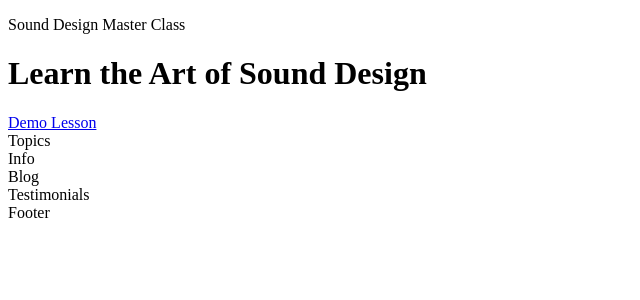
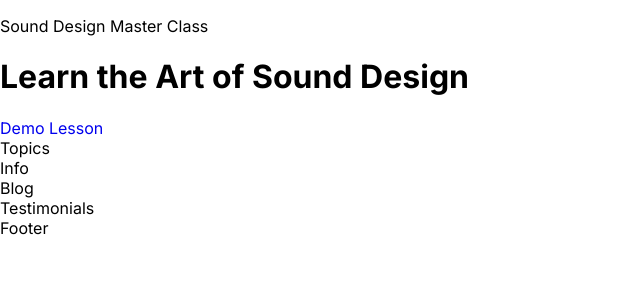
Before and after one commit to Nebenmor/sound-dzign, a React (Vite) app: page / in a window 1280 px wide. Shown: the top 300 px of the page, without its empty margins (0-640 px from the left). Built offline with nearby package versions, Linux system fonts and the light colour scheme.

Commit message:
implement global variables

```diff
--- a/src/index.css
+++ b/src/index.css
@@ -0,0 +1,26 @@
+:root {
+    --dark-color: #181e1e;
+    --red-color: #e63946;
+    --pink-color: #ff6864;
+    --yellow: #ffca28;
+}
+
+*,
+*::after,
+*::before {
+    box-sizing: border-box;
+}
+
+body {
+    margin: 0;
+    font-family: "Inter", sans-serif;
+}
+
+.wrapper {
+    max-width: 1024px;
+    margin: 0;
+}
+
+a{
+    text-decoration: none;
+}
```
